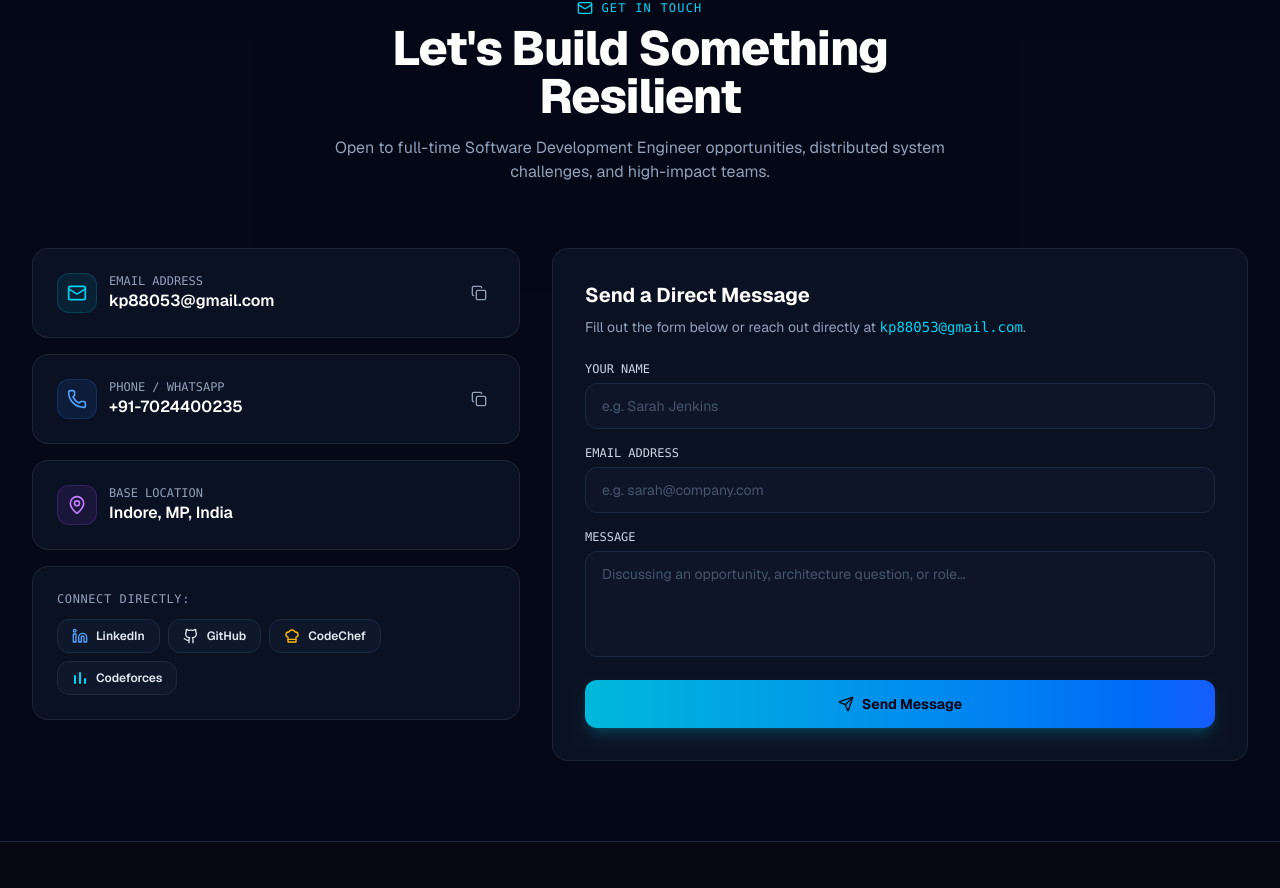
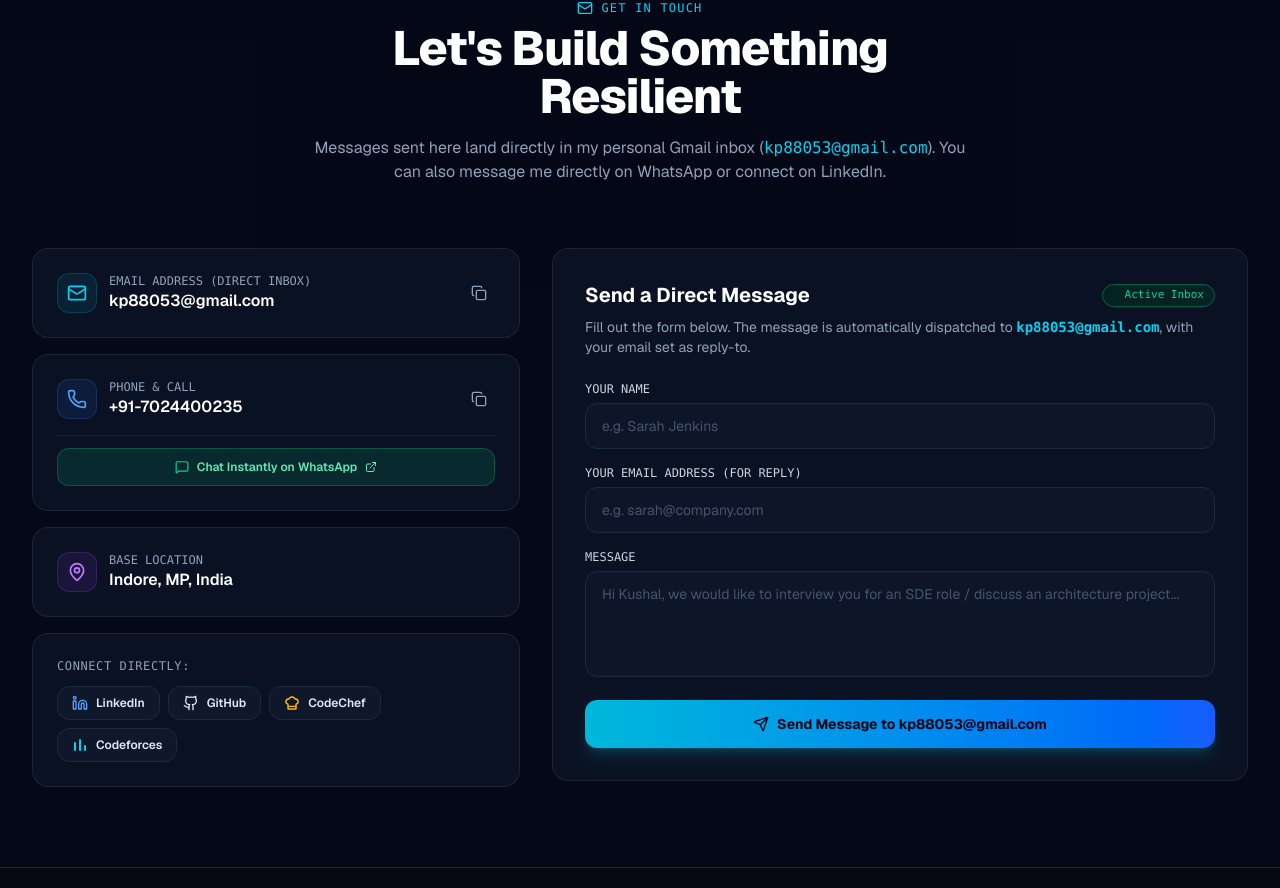
Before and after one commit to kushal88053/kushal-portfolio, a Next.js app: page / in a window 1280 px wide. Shown: the part 9379-10267 px from the top of the page. Built offline with nearby package versions, Linux system fonts and the light colour scheme.

Commit message:
feat: connect contact form directly to kp88053@gmail.com with WhatsApp instant chat integration

```diff
--- a/src/components/Contact.tsx
+++ b/src/components/Contact.tsx
@@ -11,6 +11,9 @@ import {
   Code2,
   Sparkles,
   Terminal,
+  MessageSquare,
+  AlertCircle,
+  ExternalLink,
 } from "lucide-react";
 import { GithubIcon, LinkedinIcon, CodeChefIcon, CodeforcesIcon } from "@/components/Icons";
 import confetti from "canvas-confetti";
@@ -22,6 +25,7 @@ export default function Contact() {
   const [formData, setFormData] = useState({ name: "", email: "", message: "" });
   const [submitted, setSubmitted] = useState(false);
   const [isSubmitting, setIsSubmitting] = useState(false);
+  const [errorMessage, setErrorMessage] = useState<string | null>(null);
 
   const handleCopy = (text: string, type: "email" | "phone") => {
     navigator.clipboard.writeText(text);
@@ -34,12 +38,28 @@ export default function Contact() {
     }
   };
 
-  const handleSubmit = (e: React.FormEvent) => {
+  const handleSubmit = async (e: React.FormEvent) => {
     e.preventDefault();
     setIsSubmitting(true);
+    setErrorMessage(null);
 
-    setTimeout(() => {
-      setIsSubmitting(false);
+    try {
+      const response = await fetch("https://formsubmit.co/ajax/kp88053@gmail.com", {
+        method: "POST",
+        headers: {
+          "Content-Type": "application/json",
+          Accept: "application/json",
+        },
+        body: JSON.stringify({
+          name: formData.name,
+          email: formData.email,
+          message: formData.message,
+          _subject: `Portfolio Message from ${formData.name}`,
+          _template: "table",
+        }),
+      });
+
+      if (response.ok) {
         setSubmitted(true);
         try {
           confetti({
@@ -51,8 +71,23 @@ export default function Contact() {
         } catch (err) {
           // ignore
         }
-    }, 800);
+      } else {
+        throw new Error("Unable to send message automatically.");
+      }
+    } catch (err) {
+      // Fallback: If network blocks third-party fetch, allow direct mailto
+      setErrorMessage(
+        "Direct submission service was busy or blocked by browser extensions. Click below to send directly via your email app."
+      );
+    } finally {
+      setIsSubmitting(false);
+    }
   };
+
+  const cleanPhone = personalInfo.phone.replace(/[^0-9]/g, "");
+  const whatsappUrl = `https://wa.me/${cleanPhone}?text=${encodeURIComponent(
+    "Hi Kushal, I came across your portfolio website and would like to connect with you!"
+  )}`;
 
   return (
     <section id="contact" className="py-20 relative bg-slate-950/60">
@@ -67,7 +102,8 @@ export default function Contact() {
             Let&apos;s Build Something Resilient
           </h2>
           <p className="mt-4 text-slate-400 text-sm sm:text-base">
-            Open to full-time Software Development Engineer opportunities, distributed system challenges, and high-impact teams.
+            Messages sent here land directly in my personal Gmail inbox (
+            <span className="text-cyan-400 font-mono">kp88053@gmail.com</span>). You can also message me directly on WhatsApp or connect on LinkedIn.
           </p>
         </div>
 
@@ -83,7 +119,7 @@ export default function Contact() {
                   </div>
                   <div>
                     <div className="text-xs text-slate-400 uppercase font-mono">
-                      Email Address
+                      Email Address (Direct Inbox)
                     </div>
                     <a
                       href={`mailto:${personalInfo.email}`}
@@ -108,7 +144,7 @@ export default function Contact() {
               </div>
             </div>
 
-            {/* Direct Phone Card */}
+            {/* Direct Phone / WhatsApp Card */}
             <div className="glass-card rounded-2xl p-6 border border-slate-800">
               <div className="flex items-center justify-between">
                 <div className="flex items-center space-x-3">
@@ -117,7 +153,7 @@ export default function Contact() {
                   </div>
                   <div>
                     <div className="text-xs text-slate-400 uppercase font-mono">
-                      Phone / WhatsApp
+                      Phone & Call
                     </div>
                     <a
                       href={`tel:${personalInfo.phone.replace(/[^0-9+]/g, "")}`}
@@ -139,6 +175,20 @@ export default function Contact() {
                     <Copy className="h-4 w-4" />
                   )}
                 </button>
+              </div>
+
+              {/* Instant WhatsApp CTA */}
+              <div className="mt-4 pt-3 border-t border-slate-800/80">
+                <a
+                  href={whatsappUrl}
+                  target="_blank"
+                  rel="noopener noreferrer"
+                  className="flex items-center justify-center space-x-2 rounded-xl bg-emerald-500/15 hover:bg-emerald-500/25 border border-emerald-500/30 py-2.5 px-4 text-xs font-semibold text-emerald-300 transition-all"
+                >
+                  <MessageSquare className="h-3.5 w-3.5 text-emerald-400" />
+                  <span>Chat Instantly on WhatsApp</span>
+                  <ExternalLink className="h-3 w-3" />
+                </a>
               </div>
             </div>
 
@@ -208,12 +258,18 @@ export default function Contact() {
           {/* Right Message Form Column */}
           <div className="lg:col-span-7">
             <div className="glass-card rounded-2xl p-6 sm:p-8 border border-slate-800">
-              <h3 className="text-xl font-bold text-white mb-2">
+              <div className="flex items-center justify-between mb-2">
+                <h3 className="text-xl font-bold text-white">
                   Send a Direct Message
                 </h3>
+                <span className="flex items-center space-x-1.5 text-[11px] font-mono text-emerald-400 bg-emerald-950/70 border border-emerald-800 px-2.5 py-0.5 rounded-full">
+                  <span className="h-1.5 w-1.5 rounded-full bg-emerald-400 animate-ping" />
+                  <span>Active Inbox</span>
+                </span>
+              </div>
               <p className="text-xs sm:text-sm text-slate-400 mb-6">
-                Fill out the form below or reach out directly at{" "}
-                <span className="text-cyan-400 font-mono">{personalInfo.email}</span>.
+                Fill out the form below. The message is automatically dispatched to{" "}
+                <span className="text-cyan-400 font-mono font-semibold">{personalInfo.email}</span>, with your email set as reply-to.
               </p>
 
               {submitted ? (
@@ -222,11 +278,12 @@ export default function Contact() {
                     <Check className="h-6 w-6" />
                   </div>
                   <h4 className="text-lg font-bold text-white">
-                    Message Sent Successfully!
+                    Message Delivered to Kushal&apos;s Inbox!
                   </h4>
                   <p className="text-sm text-slate-300 mt-2 max-w-sm mx-auto">
-                    Thank you for reaching out, {formData.name || "friend"}. I will reply promptly to{" "}
-                    <span className="text-cyan-400">{formData.email}</span>.
+                    Thank you, {formData.name || "friend"}. Your message has been sent to{" "}
+                    <span className="text-cyan-400 font-mono">kp88053@gmail.com</span>. Kushal will reply directly to your email (
+                    <span className="text-cyan-400">{formData.email}</span>).
                   </p>
                   <button
                     onClick={() => {
@@ -258,7 +315,7 @@ export default function Contact() {
 
                   <div>
                     <label className="block text-xs font-mono text-slate-300 mb-1.5 uppercase">
-                      Email Address
+                      Your Email Address (For reply)
                     </label>
                     <input
                       type="email"
@@ -279,7 +336,7 @@ export default function Contact() {
                     <textarea
                       required
                       rows={4}
-                      placeholder="Discussing an opportunity, architecture question, or role..."
+                      placeholder="Hi Kushal, we would like to interview you for an SDE role / discuss an architecture project..."
                       value={formData.message}
                       onChange={(e) =>
                         setFormData({ ...formData, message: e.target.value })
@@ -288,17 +345,39 @@ export default function Contact() {
                     />
                   </div>
 
+                  {errorMessage && (
+                    <div className="rounded-xl bg-amber-950/40 p-4 border border-amber-500/30 text-xs text-amber-200">
+                      <div className="flex items-start space-x-2">
+                        <AlertCircle className="h-4 w-4 text-amber-400 shrink-0 mt-0.5" />
+                        <div>
+                          <p>{errorMessage}</p>
+                          <a
+                            href={`mailto:${personalInfo.email}?subject=${encodeURIComponent(
+                              `Portfolio Message from ${formData.name || "Visitor"}`
+                            )}&body=${encodeURIComponent(
+                              `Name: ${formData.name}\nEmail: ${formData.email}\n\nMessage:\n${formData.message}`
+                            )}`}
+                            className="mt-2 inline-flex items-center space-x-1.5 text-cyan-300 underline font-semibold hover:text-cyan-200"
+                          >
+                            <span>Click here to open email app directly</span>
+                            <ExternalLink className="h-3 w-3" />
+                          </a>
+                        </div>
+                      </div>
+                    </div>
+                  )}
+
                   <button
                     type="submit"
                     disabled={isSubmitting}
-                    className="w-full flex items-center justify-center space-x-2 rounded-xl bg-gradient-to-r from-cyan-500 to-blue-600 py-3.5 text-sm font-bold text-slate-950 shadow-lg shadow-cyan-500/20 hover:brightness-110 active:scale-98 transition-all disabled:opacity-50"
+                    className="w-full flex items-center justify-center space-x-2 rounded-xl bg-gradient-to-r from-cyan-500 to-blue-600 py-3.5 text-sm font-bold text-slate-950 shadow-lg shadow-cyan-500/20 hover:brightness-110 active:scale-98 transition-all disabled:opacity-50 cursor-pointer"
                   >
                     {isSubmitting ? (
-                      <span>Sending Message...</span>
+                      <span>Sending to Kushal&apos;s Gmail...</span>
                     ) : (
                       <>
                         <Send className="h-4 w-4" />
-                        <span>Send Message</span>
+                        <span>Send Message to kp88053@gmail.com</span>
                       </>
                     )}
                   </button>
```
Lines whose indentation alone changed are shown as unchanged.
